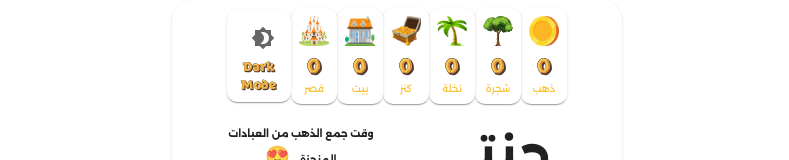
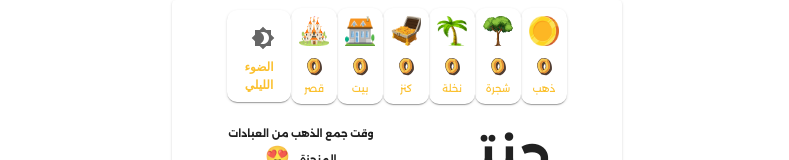
Before and after one commit to Mahmoud2018/myheaven, a React (Create React App) app: page / in a window 1280 px wide. Shown: the top 160 px of the page, without its empty margins (243-1032 px from the left). Built offline with nearby package versions, Linux system fonts and the light colour scheme.

Commit message:
darkmode 2

```diff
--- a/src/components/Athkar.js
+++ b/src/components/Athkar.js
@@ -20,7 +20,7 @@ import { Almsanumber } from "./Data";
 import { Container, Divider } from "@mui/material";
 import Stack from "@mui/material/Stack";
 import { Darkmode } from "../App";
-
+import { useTheme } from "@mui/material/styles";
 import { red } from "@mui/material/colors";
 import { green } from "@mui/material/colors";
 import { yellow } from "@mui/material/colors";
@@ -55,6 +55,12 @@ export default function Athkar() {
   const Almsanumbers = Almsanumber.map((item) => {
     return item;
   });
+
+  const theme = useTheme();
+  let ms;
+  theme.palette.mode === "dark"
+    ? (ms = " الضوء الفاتح")
+    : (ms = "الضوء الليلي");
 
   function AthkarOpen(time) {
     if (time === true) {
@@ -148,11 +154,11 @@ export default function Athkar() {
         فهرس الأذكار
       </Button>
       <Button
-        style={{ width: 100, height: 35, fontSize: 10 }}
+        style={{ width: 140, height: 35, fontSize: 10 }}
         variant="outlined"
       >
         <Darkmode />
-        فاتح
+        {ms}
       </Button>
       <Typography
         className="titel-text"
--- a/src/components/MyItems..js
+++ b/src/components/MyItems..js
@@ -88,7 +88,7 @@ export default function MyItems({ tree, Plam, Box, home, castle }) {
 
   const theme = useTheme();
   let ms;
-  theme.palette.mode === "dark" ? (ms = "Light") : (ms = "Dark");
+  theme.palette.mode === "dark" ? (ms = "  الفاتح") : (ms = " الليلي");
 
   const Cash = new Audio(cash);
 
@@ -263,15 +263,15 @@ export default function MyItems({ tree, Plam, Box, home, castle }) {
           <Darkmode style={{ width: 20, height: 20 }} />
           <Typography
             color="primary"
-            style={{ fontFamily: "Rocher", fontSize: 12 }}
+            style={{ fontFamily: "BakbakOne", fontWeight: 600, fontSize: 12 }}
           >
-            {ms}
+            الضوء
           </Typography>
           <Typography
             color="primary"
-            style={{ fontFamily: "Rocher", fontSize: 12 }}
+            style={{ fontFamily: "BakbakOne", fontWeight: 600, fontSize: 12 }}
           >
-            Mode
+            {ms}
           </Typography>
         </ItemScore>
       </Grid>
--- a/src/components/Myheaven.js
+++ b/src/components/Myheaven.js
@@ -854,7 +854,7 @@ const Myheaven = ({ activationInterval = H20, theme }) => {
         width: 450,
         // background: "green",
         height: "100vh",
-        borderRadius: "20px",
+        // borderRadius: "20px",
       }}
       sx={{ minWidth: 250 }}
     >
--- a/src/components/Myscores.js
+++ b/src/components/Myscores.js
@@ -22,7 +22,7 @@ const Item = styled(Paper)(({ theme }) => ({
 export default function Myscores({ score, tree, Plam, Box, home, castle }) {
   const theme = useTheme();
   let ms;
-  theme.palette.mode === "dark" ? (ms = "Light") : (ms = "Dark");
+  theme.palette.mode === "dark" ? (ms = "  الفاتح") : (ms = " الليلي");
 
   return (
     <Grid container="true" spacing={2} style={{ fontWeight: "bold" }}>
@@ -142,15 +142,15 @@ export default function Myscores({ score, tree, Plam, Box, home, castle }) {
         <Darkmode style={{ width: 20, height: 20 }} />
         <Typography
           color="primary"
-          style={{ fontFamily: "Rocher", fontSize: 12 }}
+          style={{ fontFamily: "BakbakOne", fontWeight: 600, fontSize: 12 }}
         >
-          {ms}
+          الضوء
         </Typography>
         <Typography
           color="primary"
-          style={{ fontFamily: "Rocher", fontSize: 12 }}
+          style={{ fontFamily: "BakbakOne", fontWeight: 600, fontSize: 12 }}
         >
-          Mode
+          {ms}
         </Typography>
       </Item>
 
--- a/src/components/Quran.js
+++ b/src/components/Quran.js
@@ -139,11 +139,10 @@ function Quran() {
         فهرس التفسير
       </Button>
       <Button
-        style={{ width: 100, height: 35, fontSize: 10 }}
+        style={{ width: 20, height: 35, fontSize: 10 }}
         variant="outlined"
       >
         <Darkmode />
-        {ms}
       </Button>
 
       {displayQuran === 2 ? (
```
